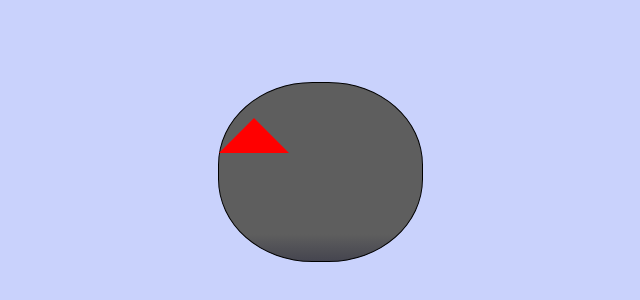
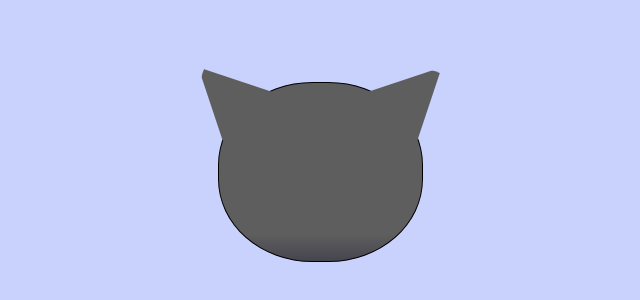
Before and after one commit to josamuna/WebDesignCert, a plain HTML site: page Workshop/26-CatPainting/index.html in a window 1280 px wide. Shown: the part 228-528 px from the top of the page, without its empty margins (320-960 px from the left). Drawn offline with Linux system fonts and the light colour scheme.

Commit message:
Step 29 CatPainting Workshop Project

```diff
--- a/Workshop/26-CatPainting/styles.css
+++ b/Workshop/26-CatPainting/styles.css
@@ -20,11 +20,27 @@ body {
   border-radius: 46%;
 }
 
-.cat-right-ear {
-  height: 0px;
-  width: 0px;
+.cat-left-ear {
+  position: absolute;
+  top: -26px;
+  left: -31px;
+
+  border-top-left-radius: 90px;
+  border-top-right-radius: 10px;
+  transform: rotate(-45deg);
   border-left: 35px solid transparent;
   border-right: 35px solid transparent;
-  border-top: 35px solid transparent;
-  border-bottom: 35px solid red;
+  border-bottom: 70px solid #5e5e5e;
 }
+
+.cat-right-ear {
+  position: absolute;
+  top: -26px;
+  left: 163px;
+  transform: rotate(45deg);
+  border-top-left-radius: 90px;
+  border-top-right-radius: 10px;
+  border-left: 35px solid transparent;
+  border-right: 35px solid transparent;
+  border-bottom: 70px solid #5e5e5e;
+}
```
